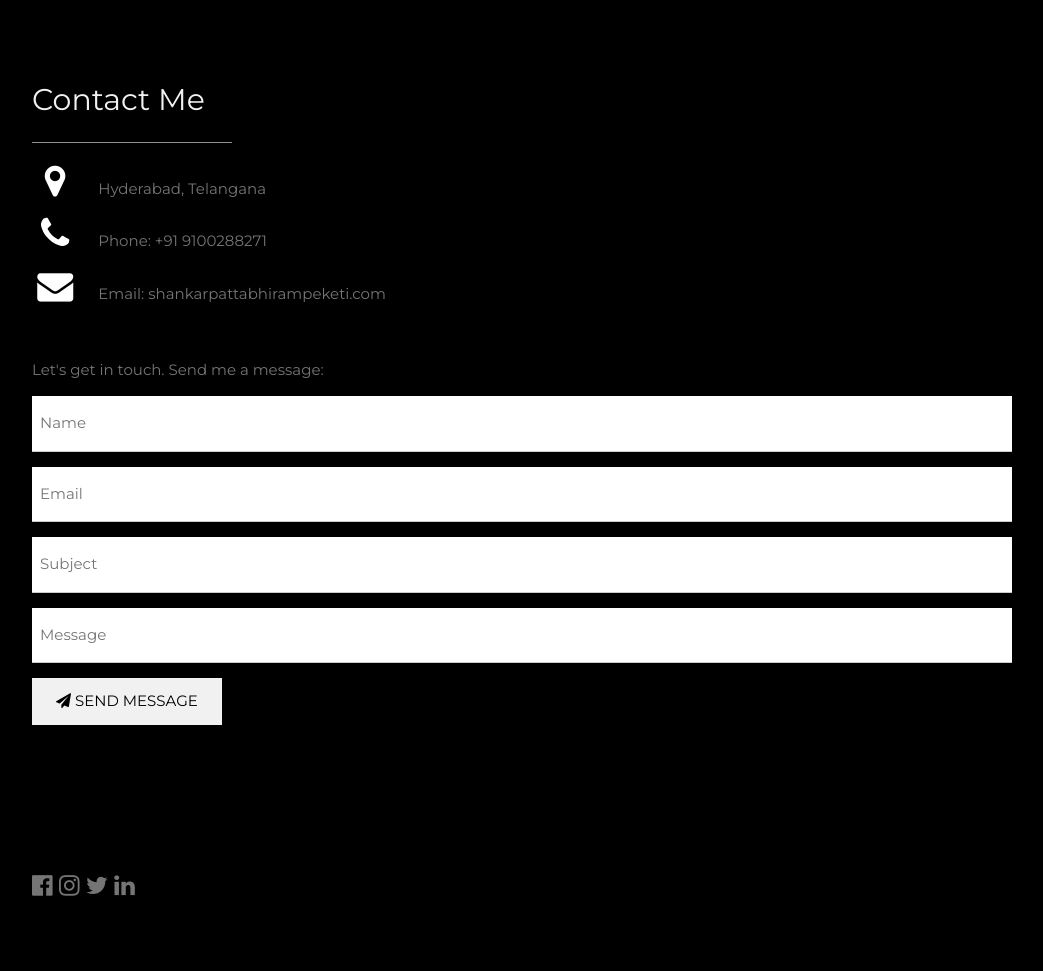
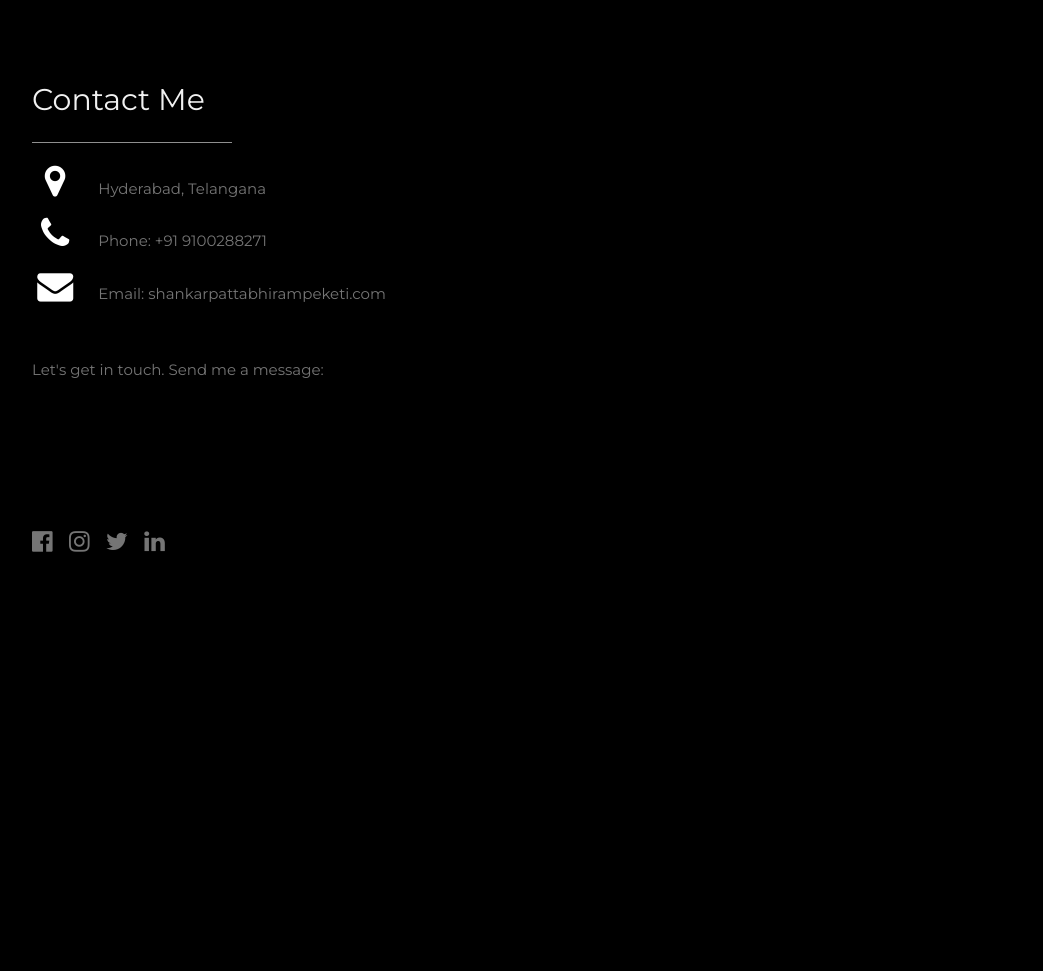
Before and after one commit to shankarpeketi/profile, a plain HTML site: page index.html in a window 1280 px wide. Shown: the part 4504-5475 px from the top of the page, without its empty margins (178-1221 px from the left). After the commit the page ends 5140 px from the top, so only its background shows below. Drawn offline with nearby package versions, Linux system fonts and the light colour scheme.

Commit message:
Update index.html

```diff
--- a/index.html
+++ b/index.html
@@ -16,6 +16,9 @@
     #main {margin-left: 120px}
     /* Remove margins from "page content" on small screens */
     @media only screen and (max-width: 600px) {#main {margin-left: 0}}
+  .socail-media-icon{
+	padding-right:10px;
+	}
     </style>
   </head>
 <body class="w3-black">
@@ -161,27 +164,17 @@
     </div><br>
     <p>Let's get in touch. Send me a message:</p>
 
-    <form action="/action_page.php" target="_blank">
-      <p><input class="w3-input w3-padding-16" type="text" placeholder="Name" required name="Name"></p>
-      <p><input class="w3-input w3-padding-16" type="text" placeholder="Email" required name="Email"></p>
-      <p><input class="w3-input w3-padding-16" type="text" placeholder="Subject" required name="Subject"></p>
-      <p><input class="w3-input w3-padding-16" type="text" placeholder="Message" required name="Message"></p>
-      <p>
-        <button class="w3-button w3-light-grey w3-padding-large" type="submit">
-          <i class="fa fa-paper-plane"></i> SEND MESSAGE
-        </button>
-      </p>
-    </form>
+
   <!-- End Contact Section -->
   </div>
 
 <!-- Footer. This section contains an ad for W3Schools Spaces. You can leave it to support us. -->
 <footer class="w3-content w3-padding-64 w3-text-grey w3-xlarge">
 
-  <a class="icon-facebook" href="https://www.facebook.com/shankar.peketi.3?mibextid=ZbWKwL" title="facebook"><i class="fa fa-facebook-official w3-hover-opacity"></i></a>
-  <a class="icon-facebook" href="https://instagram.com/___smart_____?igshid=MzNlNGNkZWQ4Mg==" title="instagram"><i class="fa fa-instagram w3-hover-opacity"></i></a>
-  <a class="icon-facebook" href="https://twitter.com/_smart____?t=KEtNQ_m9qVU83Wn8lUmQcA&s=09" title="twitter"><i class="fa fa-twitter w3-hover-opacity"></i></a>
-  <a class="icon-facebook" href="https://www.linkedin.com/in/shankar-peketi-1b95aa181" title="linkedin"><i class="fa fa-linkedin w3-hover-opacity"></i></a>
+ <a class="icon-facebook socail-media-icon" href="https://www.facebook.com/shankar.peketi.3?mibextid=ZbWKwL" title="facebook"><i class="fa fa-facebook-official w3-hover-opacity"></i></a>
+  <a class="icon-instagram socail-media-icon" href="https://instagram.com/___smart_____?igshid=MzNlNGNkZWQ4Mg==" title="instagram"><i class="fa fa-instagram w3-hover-opacity"></i></a>
+  <a class="icon-twitter socail-media-icon" href="https://twitter.com/_smart____?t=KEtNQ_m9qVU83Wn8lUmQcA&s=09" title="twitter"><i class="fa fa-twitter w3-hover-opacity"></i></a>
+  <a class="icon-linkedin socail-media-icon" href="https://www.linkedin.com/in/shankar-peketi-1b95aa181" title="linkedin"><i class="fa fa-linkedin w3-hover-opacity"></i></a>
 
  <!-- End footer -->
 </footer>
```
